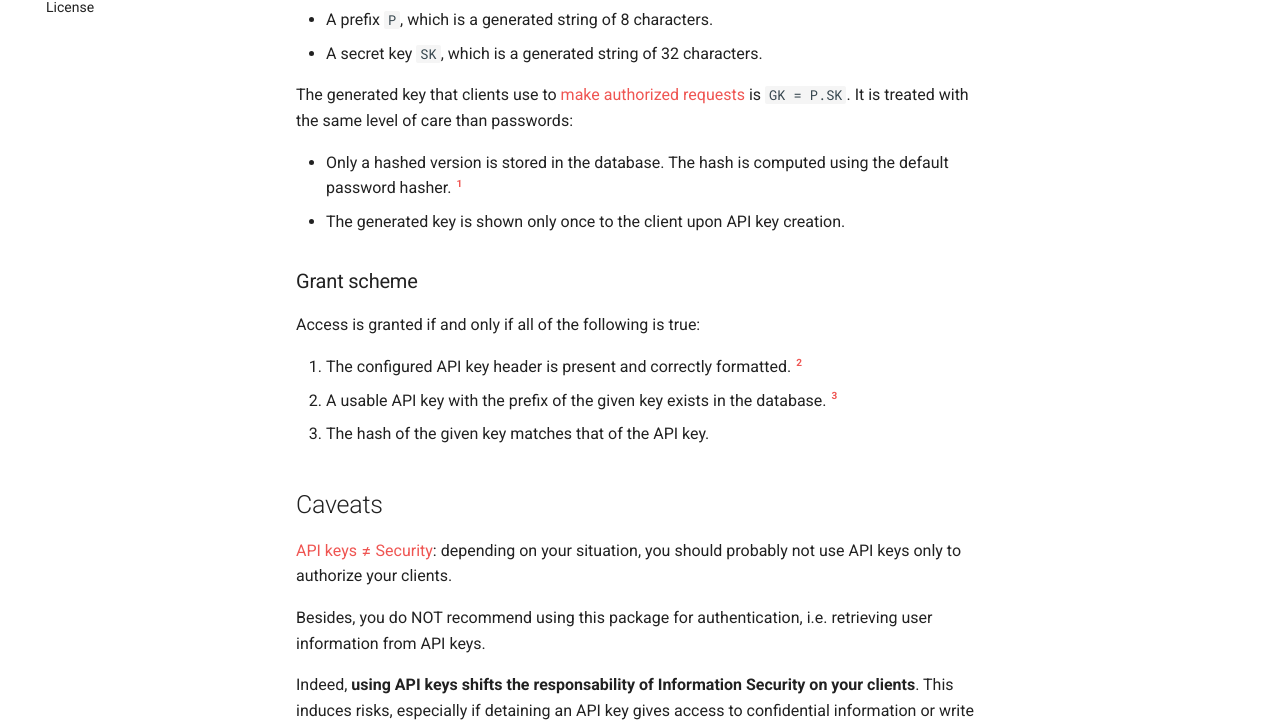
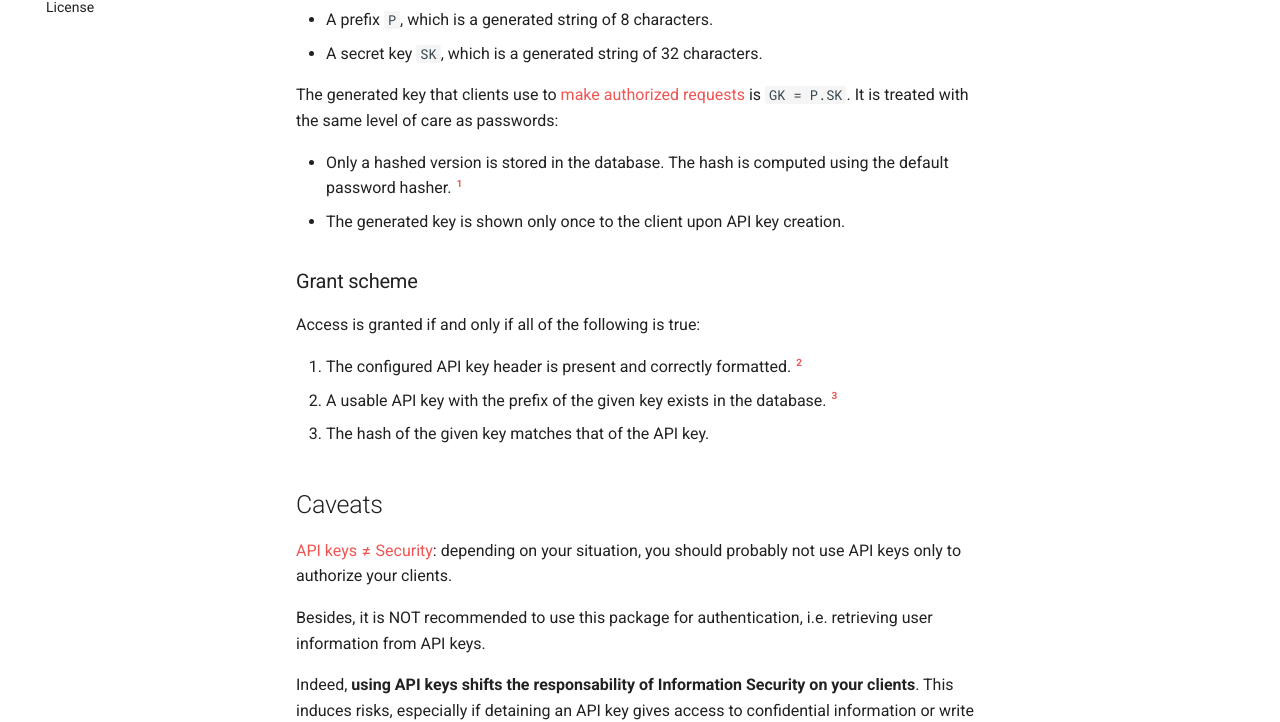
Before and after one commit to florimondmanca/djangorestframework-api-key, an MkDocs documentation site: the page built from docs/security.md, in a window 1280 px wide and 1400 px high. Shown: the part 311-1033 px from the top of the window. Built offline with MkDocs 1.6.1 and Material for MkDocs 9.7.7, drawn with Linux system fonts in a browser that asks for light colours; comment, search, counter and statistics services are not loaded.

Commit message:
Fix Statement (#167)

```diff
--- a/docs/security.md
+++ b/docs/security.md
@@ -9,7 +9,7 @@ An API key is composed of two items:
 - A prefix `P`, which is a generated string of 8 characters.
 - A secret key `SK`, which is a generated string of 32 characters.
 
-The generated key that clients use to [make authorized requests](#making-authorized-requests) is `GK = P.SK`. It is treated with the same level of care than passwords:
+The generated key that clients use to [make authorized requests](#making-authorized-requests) is `GK = P.SK`. It is treated with the same level of care as passwords:
 
 - Only a hashed version is stored in the database. The hash is computed using the default password hasher. [^1]
 - The generated key is shown only once to the client upon API key creation.
@@ -31,7 +31,7 @@ Access is granted if and only if all of the following is true:
 
 [API keys ≠ Security](https://nordicapis.com/why-api-keys-are-not-enough/): depending on your situation, you should probably not use API keys only to authorize your clients.
 
-Besides, you do NOT recommend using this package for authentication, i.e. retrieving user information from API keys.
+Besides, it is NOT recommended to use this package for authentication, i.e. retrieving user information from API keys.
 
 Indeed, **using API keys shifts the responsability of Information Security on your clients**. This induces risks, especially if detaining an API key gives access to confidential information or write operations. For example, an attacker could impersonate clients if they let their API keys leak.
 
```
